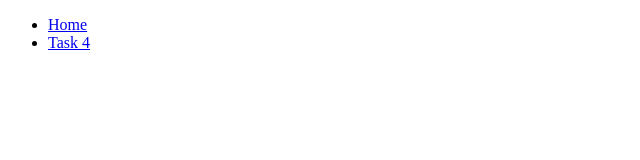
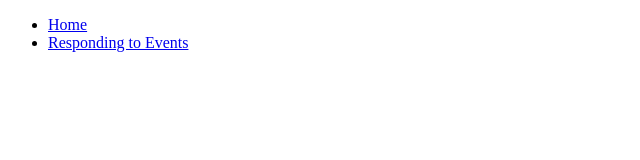
Before and after one commit to sami-ul-haq/bytewise-tasks, a React (Vite) app: page / in a window 1280 px wide. Shown: the top 160 px of the page, without its empty margins (0-640 px from the left). Built offline with nearby package versions, Linux system fonts and the light colour scheme.

Commit message:
responding to events

```diff
--- a/src/Home.jsx
+++ b/src/Home.jsx
@@ -9,7 +9,7 @@ const Home = () => {
           <Link to="/">Home</Link>
         </li>
         <li>
-          <Link to="/responding-to-events">Task 4</Link>
+          <Link to="/responding-to-events">Responding to Events</Link>
         </li>
       </ul>
     </nav>
--- a/src/Task4.jsx
+++ b/src/Task4.jsx
@@ -1,3 +1,4 @@
+// Passing event handlers as props
 const AlertButton = ({ message, children }) => {
   return <button onClick={() => alert(message)}>{children}</button>;
 };
```
